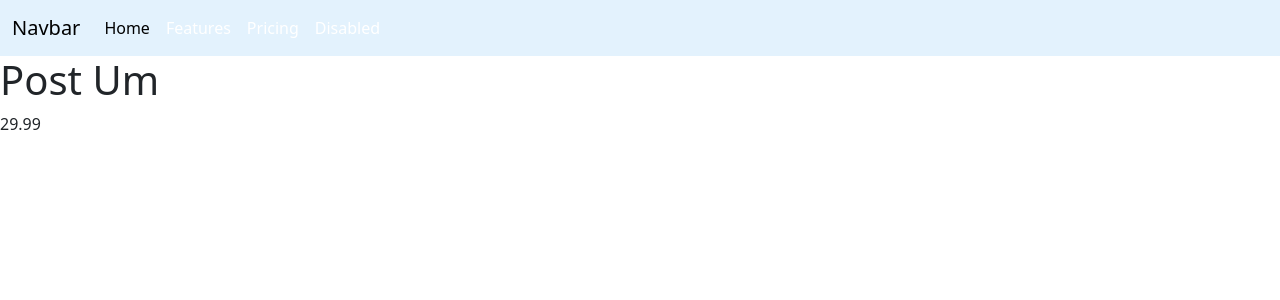
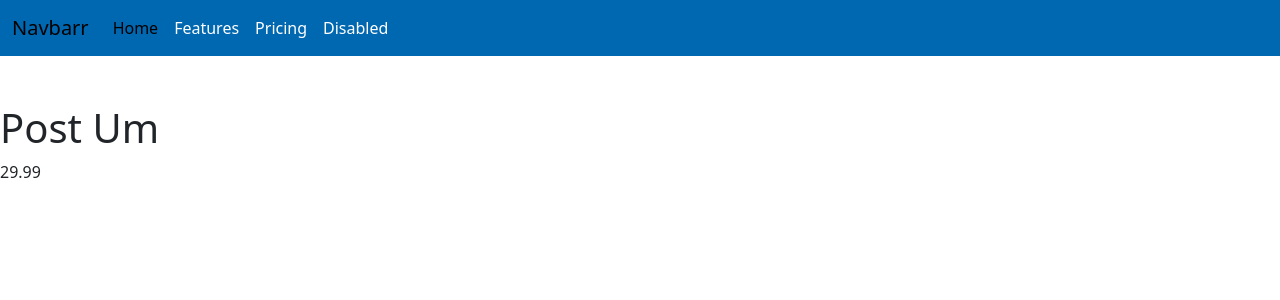
Before and after one commit to wagnerpalmeira/django-labiv-2024-2, a Django app: page /promotions/1/ in a window 1280 px wide. Shown: the top 300 px of the page. Run offline with Django 5.2, Linux system fonts and the light colour scheme; some libraries are stand-ins or nearby versions.

Commit message:
Adding detail promotions

```diff
--- a/promocode/promotions/templates/promotions/detail.html
+++ b/promocode/promotions/templates/promotions/detail.html
@@ -1,44 +1,8 @@
-{% load static %}
-<!DOCTYPE html>
-<html lang="en">
-<head>
-    <meta charset="UTF-8">
-    <meta name="viewport" content="width=device-width, initial-scale=1.0">
-    <title>Document</title>
-    <link rel="stylesheet" href="{% static 'css/bootstrap.min.css' %}">
-    <link rel="stylesheet" href="{% static 'css/style.css' %}">
+{% extends 'base.html' %}
 
-</head>
-<body>
-
-    <nav class="navbar navbar-expand-lg">
-        <div class="container-fluid">
-            <a class="navbar-brand" href="#">Navbar</a>
-            <button class="navbar-toggler" type="button" data-bs-toggle="collapse" data-bs-target="#navbarNav"
-                aria-controls="navbarNav" aria-expanded="false" aria-label="Toggle navigation">
-                <span class="navbar-toggler-icon"></span>
-            </button>
-            <div class="collapse navbar-collapse" id="navbarNav">
-                <ul class="navbar-nav">
-                    <li class="nav-item">
-                        <a class="nav-link active" aria-current="page" href="#">Home</a>
-                    </li>
-                    <li class="nav-item">
-                        <a class="nav-link" href="#">Features</a>
-                    </li>
-                    <li class="nav-item">
-                        <a class="nav-link" href="#">Pricing</a>
-                    </li>
-                    <li class="nav-item">
-                        <a class="nav-link" aria-disabled="true">Disabled</a>
-                    </li>
-                </ul>
-            </div>
-        </div>
-    </nav>
+{% block content %}
     <main>
         <h1>{{ promotion.title }} </h1>
         <p>{{ promotion.price }}</p>
     </main>
-</body>
-</html>
+{% endblock %}
--- a/promocode/static/css/style.css
+++ b/promocode/static/css/style.css
@@ -1,5 +1,5 @@
 .navbar {
-    background-color: #e3f2fd;
+    background-color: #0067b1;
 }
 
 .nav-link {
--- a/promocode/templates/base.html
+++ b/promocode/templates/base.html
@@ -13,7 +13,7 @@
 <body>
     <nav class="navbar navbar-expand-lg">
         <div class="container-fluid">
-            <a class="navbar-brand" href="#">Navbar</a>
+            <a class="navbar-brand" href="#">Navbarr</a>
             <button class="navbar-toggler" type="button" data-bs-toggle="collapse" data-bs-target="#navbarNav"
                 aria-controls="navbarNav" aria-expanded="false" aria-label="Toggle navigation">
                 <span class="navbar-toggler-icon"></span>
```
